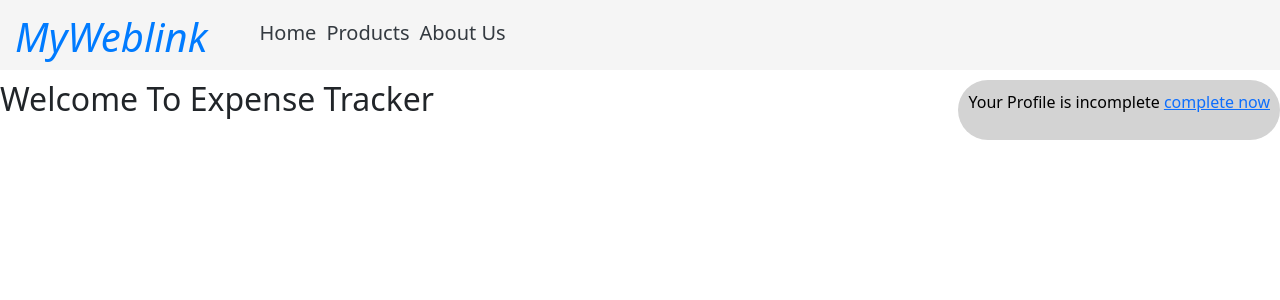
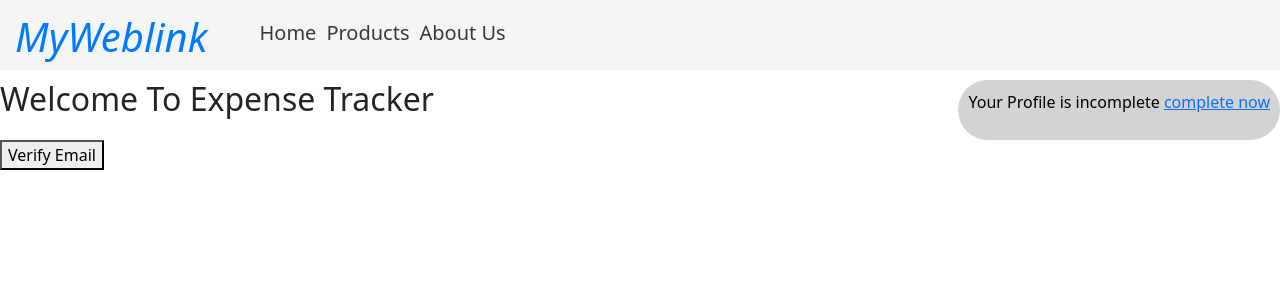
Before and after one commit to Shivarajkumar456/react-expense-tracker-signup, a React (Create React App) app: page /home in a window 1280 px wide. Shown: the top 300 px of the page. Built offline with nearby package versions, Linux system fonts and the light colour scheme.

Commit message:
Verify User Email

```diff
--- a/src/Components/Home/Home.js
+++ b/src/Components/Home/Home.js
@@ -1,12 +1,40 @@
 import { NavLink } from "react-router-dom";
 import './Home.css';
 const Home = ()=>{
-    return (<div className='main-home'>
+  const verifyEmail = async (e) => {
+    e.preventDefault();
+    try {
+      const res = await fetch('https://identitytoolkit.googleapis.com/v1/accounts:sendOobCode?key=AIzaSyAGhMOoCkZh2xzJ3X_mtq7XNf2z2AOvrrQ', {
+        method: 'POST',
+        headers: {
+          'Content-Type': 'application/json'
+        },
+        body: JSON.stringify({
+          requestType: 'VERIFY_EMAIL',
+          idToken: (localStorage.getItem('token'))
+        })
+      });
+      const data = await res.json();
+      console.log(data)
+      if (!res.ok) {
+        throw new Error('Failed to send email verification.');
+      }
+      alert('Email verification link has been sent to your email.');
+    } catch (err) {
+      alert(err.message);
+    }
+  };
+
+    return (<>
+    {console.log(localStorage.getItem('token'))}
+    <div className='main-home'>
     <h2 className='margin-auto'>Welcome To Expense Tracker</h2>
     <div className='profile'>
         <p>Your Profile is incomplete <NavLink className="link-profile" to="/update">complete now</NavLink></p>
     </div>
     </div>
+    <button onClick={verifyEmail}>Verify Email</button>
+    </>
   );
 }
 
```
